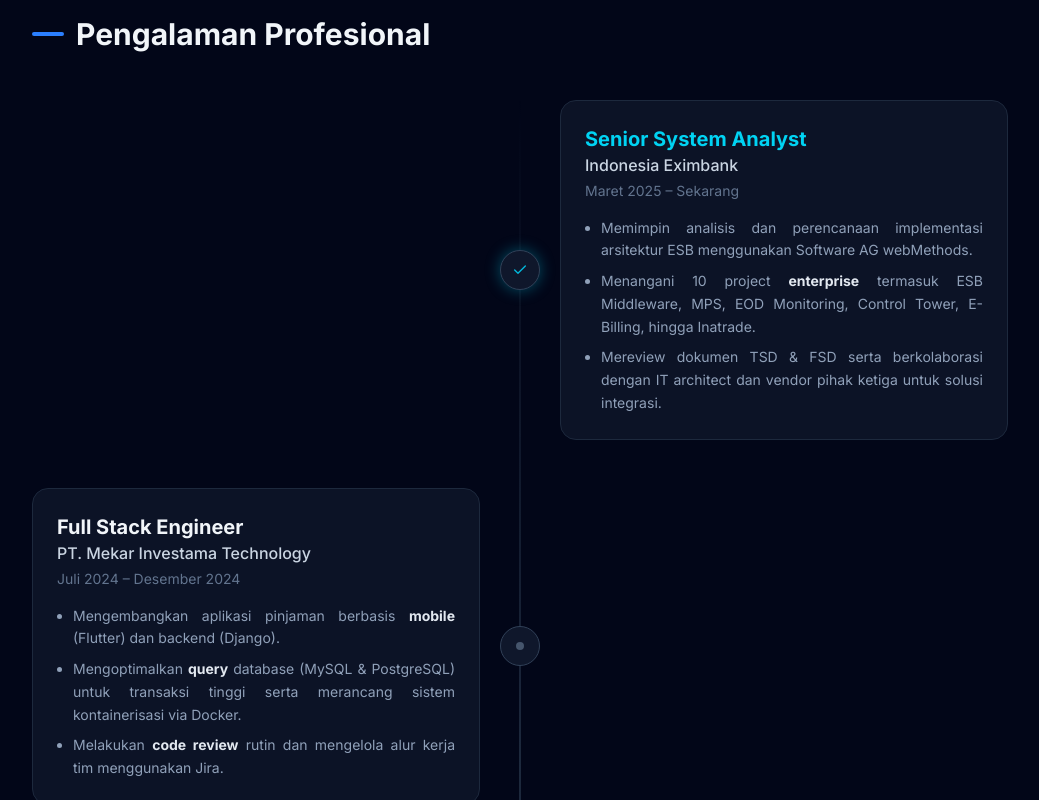
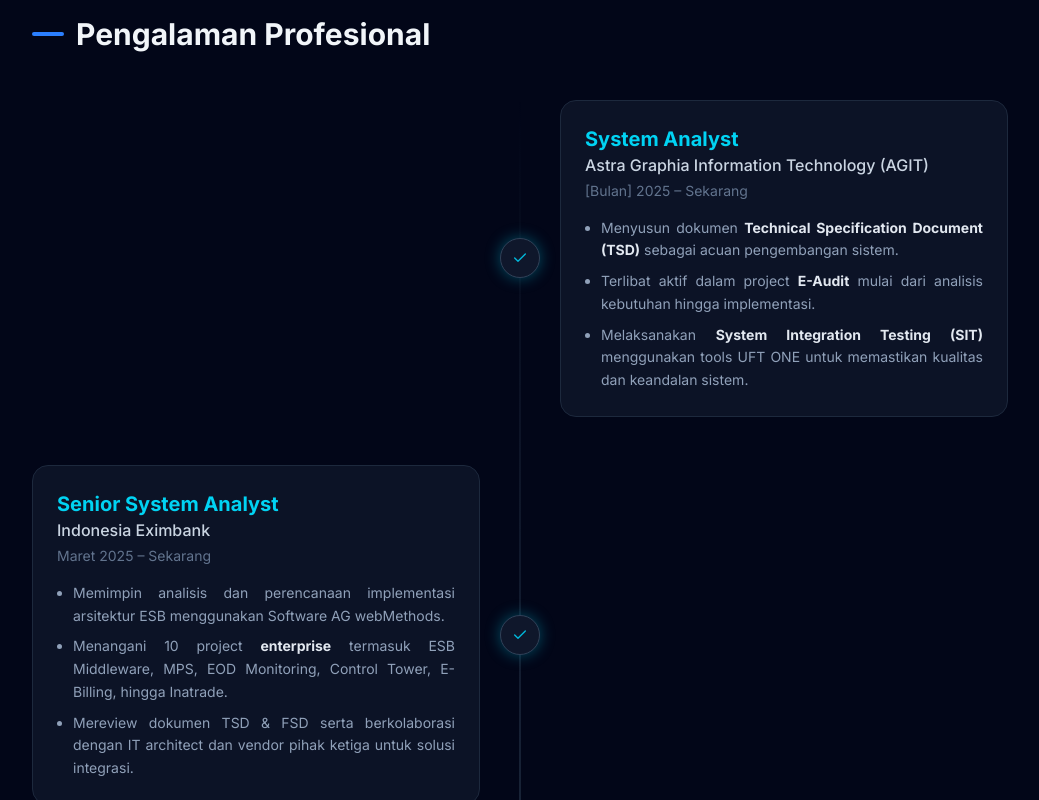
Before and after one commit to mfarabi155/portofolio-farabi, a Next.js app: page / in a window 1280 px wide. Shown: the part 1600-2400 px from the top of the page, without its empty margins (120-1159 px from the left). Built offline with nearby package versions, Linux system fonts and the light colour scheme.

Commit message:
add jobs agit

```diff
--- a/app/page.tsx
+++ b/app/page.tsx
@@ -39,6 +39,14 @@ export default function Home() {
       exp: {
         title: "Pengalaman Profesional",
         jobs: [
+          {
+            title: "System Analyst", company: "Astra Graphia Information Technology (AGIT)", date: "[Bulan] 2025 – Sekarang", active: true,
+            desc: [
+              <>Menyusun dokumen <span className="font-bold text-slate-200">Technical Specification Document (TSD)</span> sebagai acuan pengembangan sistem.</>,
+              <>Terlibat aktif dalam project <span className="font-bold text-slate-200">E-Audit</span> mulai dari analisis kebutuhan hingga implementasi.</>,
+              <>Melaksanakan <span className="font-bold text-slate-200">System Integration Testing (SIT)</span> menggunakan tools UFT ONE untuk memastikan kualitas dan keandalan sistem.</>
+            ]
+          },
           {
             title: "Senior System Analyst", company: "Indonesia Eximbank", date: "Maret 2025 – Sekarang", active: true,
             desc: [
@@ -140,6 +148,14 @@ export default function Home() {
       exp: {
         title: "Professional Experience",
         jobs: [
+          {
+            title: "System Analyst", company: "Astra Graphia Information Technology (AGIT)", date: "[Month] 2025 – Present", active: true,
+            desc: [
+              <>Preparing <span className="font-bold text-slate-200">Technical Specification Documents (TSD)</span> as the technical reference for system development.</>,
+              <>Actively involved in the <span className="font-bold text-slate-200">E-Audit</span> project, covering requirements analysis through to implementation.</>,
+              <>Conducting <span className="font-bold text-slate-200">System Integration Testing (SIT)</span> using UFT ONE to ensure system quality and reliability.</>
+            ]
+          },
           {
             title: "Senior System Analyst", company: "Indonesia Eximbank", date: "March 2025 – Present", active: true,
             desc: [
```
